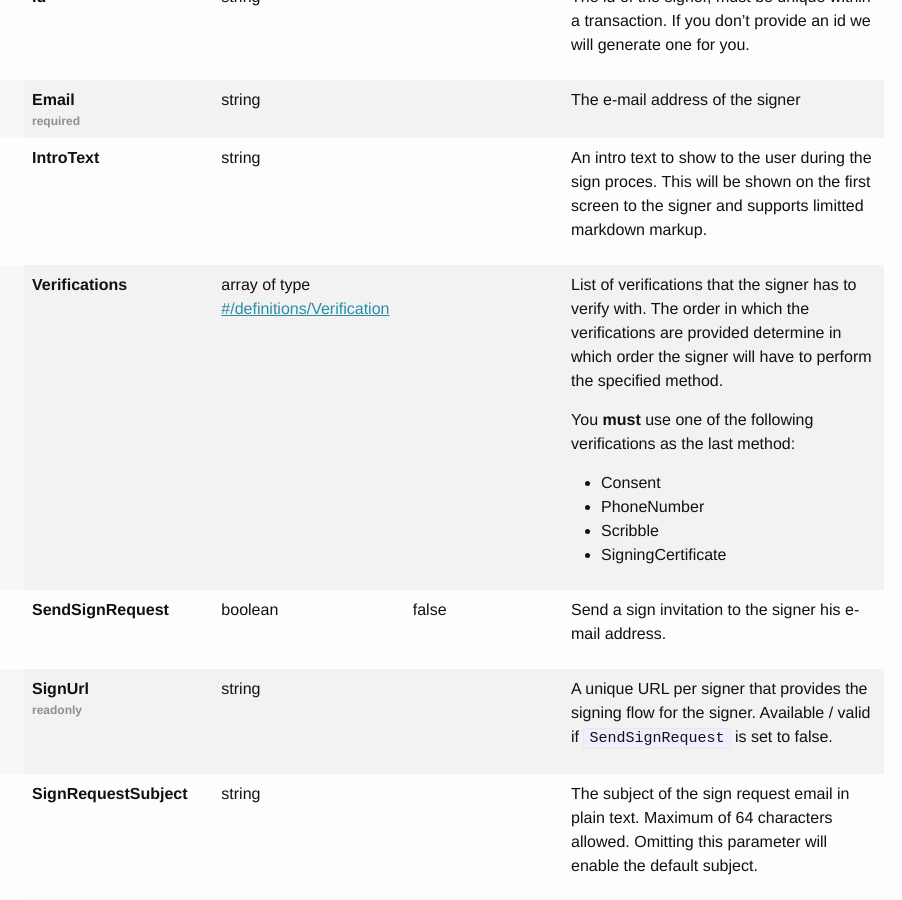
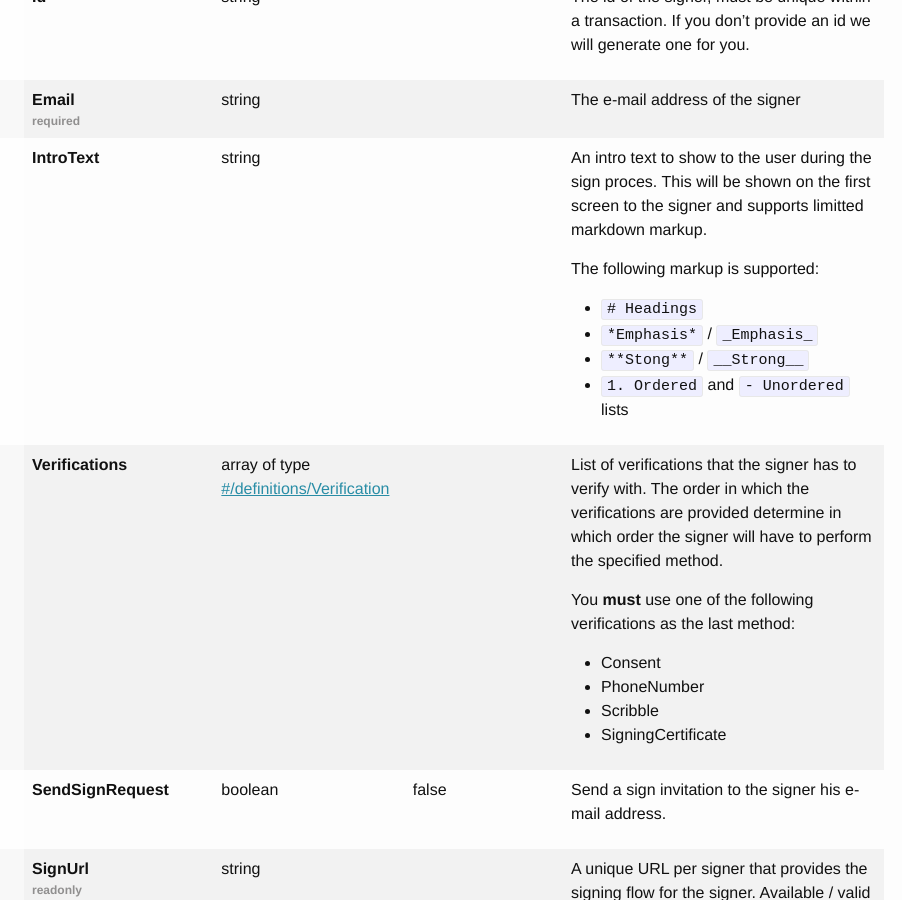
Before and after one commit to markohantula/evidos.github.io, a Jekyll site: the page built from endpoints.html, in a window 1280 px wide and 900 px high, scrolled down 8488 px. Shown: the whole window, without its empty margins (206-1108 px from the left). Built offline with Jekyll 4.4.1, drawn with Linux system fonts in a browser that asks for light colours.

Commit message:
Add IntroText Markdown information (#74)

```diff
--- a/_data/api-swagger.yaml
+++ b/_data/api-swagger.yaml
@@ -250,6 +250,12 @@ definitions:
               description: |
                 An intro text to show to the user during the sign proces.
                 This will be shown on the first screen to the signer and supports limitted markdown markup.
+
+                The following markup is supported:
+                - `# Headings`
+                - `*Emphasis*` / `_Emphasis_`
+                - `**Stong**` / `__Strong__`
+                - `1. Ordered` and `- Unordered` lists
             Verifications:
               description: |
                 List of verifications that the signer has to verify with.
```
